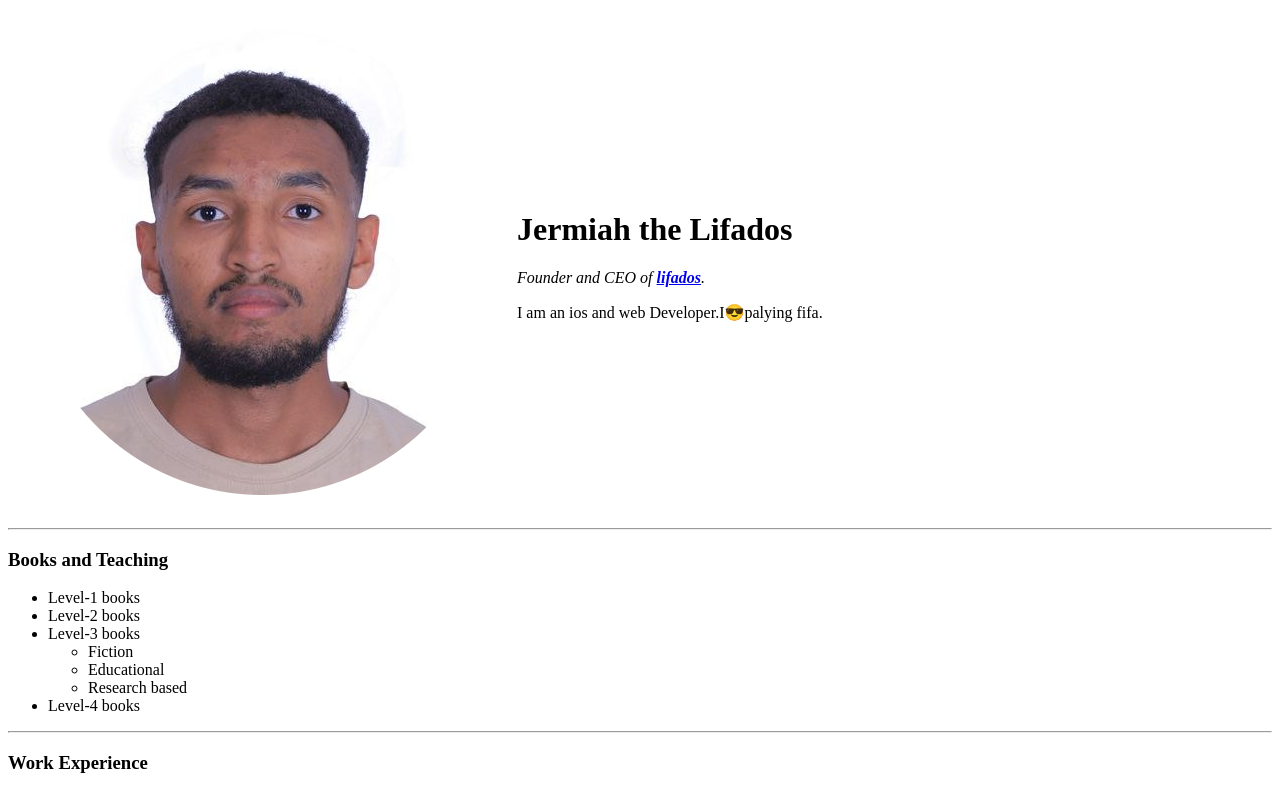
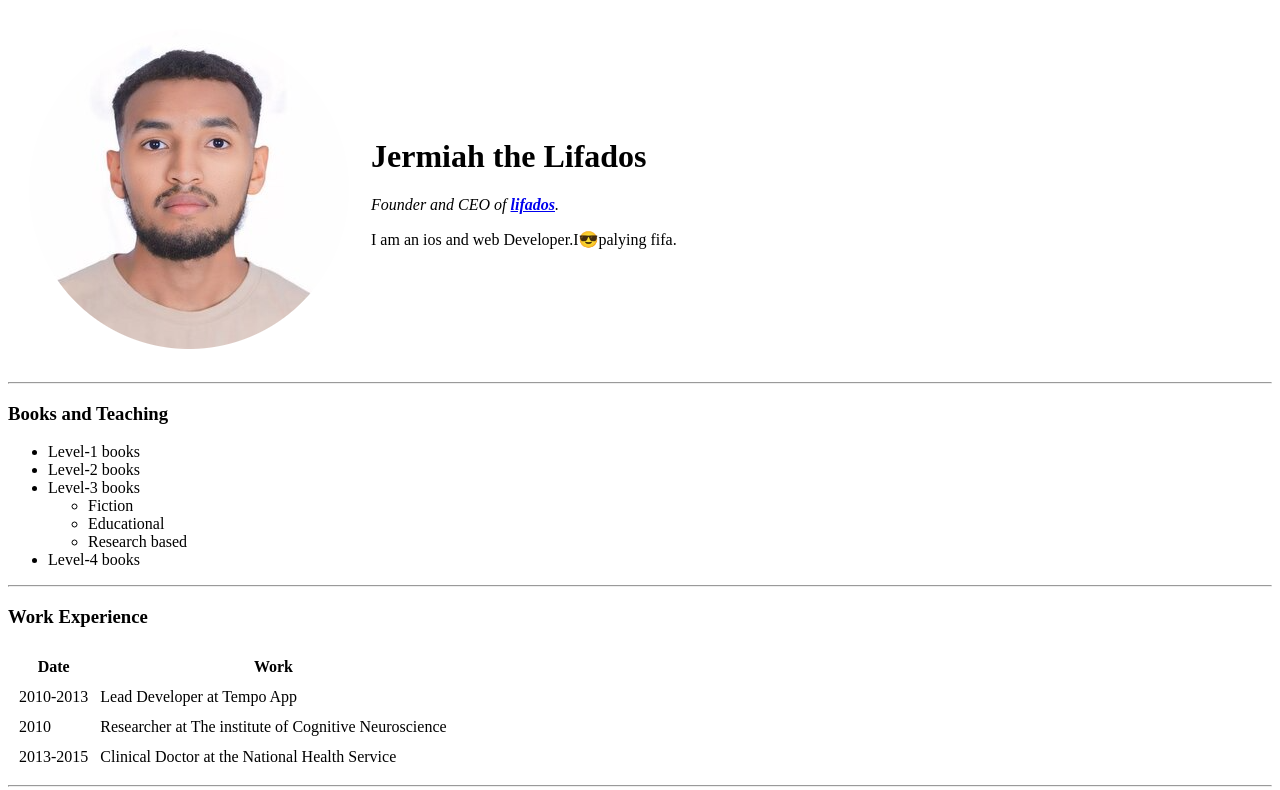
Before and after one commit to Ertonadol12/CV, a plain HTML site: page index.html in a window 1280 px wide. Shown: the top 790 px of the page. Drawn offline with Linux system fonts and the light colour scheme.

Commit message:
Update index.html

```diff
--- a/index.html
+++ b/index.html
@@ -8,7 +8,7 @@
   <table cellspacing ="20">
     <tr>
       <td>
-        <img src="Jermiah.png" alt="Jermiah the Lifados">
+        <img src="Jermiah4.png" alt="Jermiah the Lifados">
       </td>
       <td>
         <h1>Jermiah the Lifados</h1>
```
